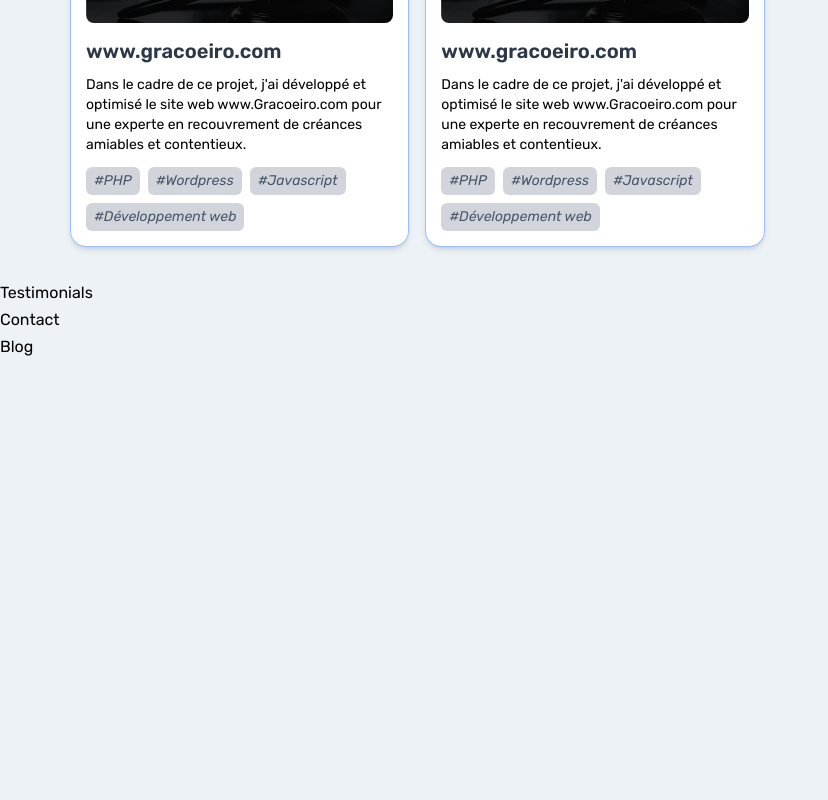
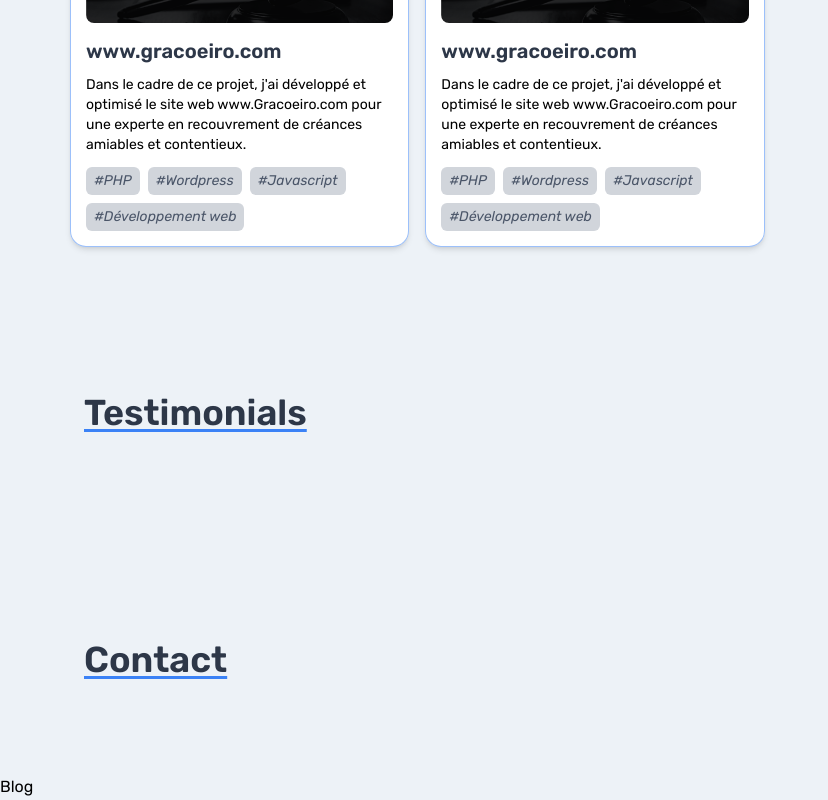
Before and after one commit to NunoFernandesSa/nunoweb, a React (Vite) app: page / in a window 1280 px wide. Shown: the part 2670-3470 px from the top of the page, without its empty margins (0-828 px from the left). Before the commit the page ends 3030 px from the top, so only its background shows below. Built offline with nearby package versions, Linux system fonts and the light colour scheme.

Commit message:
refactor: update contact, testimonials, and portfolio card styles
- Add section title and container class to Contact and Testimonials components
- Adjust navlinks to correctly point to the updated sections
- Increase hover opacity in portfolio card CSS for better visual feedback

```diff
--- a/src/components/contact/Contact.jsx
+++ b/src/components/contact/Contact.jsx
@@ -10,8 +10,8 @@
 
 export default function Contact() {
   return (
-    <section id="contact" className="section__size">
-      Contact
+    <section id="contact" className="section__size section container">
+      <h2 className="section__title">Contact</h2>
     </section>
   );
 }
--- a/src/components/portfolio/portfolioCard/portfolio.css
+++ b/src/components/portfolio/portfolioCard/portfolio.css
@@ -1,5 +1,5 @@
 .portfolio__card {
-  @apply p-4 rounded-2xl bg-white ring-1 ring-inset hover:bg-accent/5 transition-all duration-500 ease-in-out cursor-pointer shadow-md;
+  @apply p-4 rounded-2xl bg-white ring-1 ring-inset hover:bg-accent/10 transition-all duration-500 ease-in-out cursor-pointer shadow-md;
 }
 
 .portfolio__figure {
--- a/src/components/testimonials/Testimonials.jsx
+++ b/src/components/testimonials/Testimonials.jsx
@@ -9,5 +9,9 @@
 import "./Testimonials.css";
 
 export default function Testimonials() {
-  return <section>Testimonials</section>;
+  return (
+    <section id="testimonials" className="section__size section container">
+      <h2 className="section__title">Testimonials</h2>
+    </section>
+  );
 }
--- a/src/utils/navlinks.js
+++ b/src/utils/navlinks.js
@@ -33,13 +33,13 @@
     path: "/contact",
     label: "Contact",
     icon: "icon-bubble",
+    href: "#testimonials",
+  },
+  {
+    id: "contact",
+    path: "/contact",
+    label: "Contact",
+    icon: "icon-note",
     href: "#contact",
   },
-  {
-    id: "blog",
-    path: "/blog",
-    label: "Blog",
-    icon: "icon-note",
-    href: "#blog",
-  },
 ];
```
